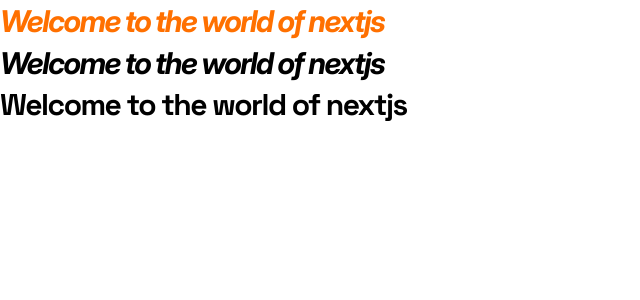
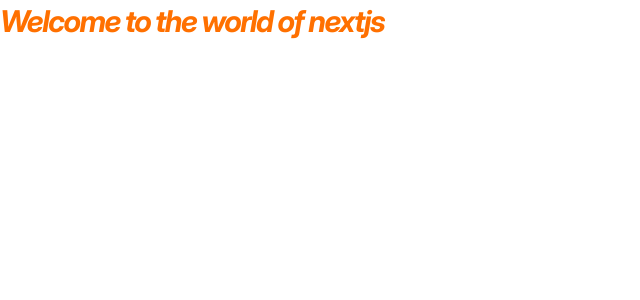
Before and after one commit to manishpun08/Devflow, a Next.js app: page / in a window 1280 px wide. Shown: the top 300 px of the page, without its empty margins (0-640 px from the left). Built offline with nearby package versions, Linux system fonts and the light colour scheme.

Commit message:
Installation of next-theme

```diff
--- a/app/layout.tsx
+++ b/app/layout.tsx
@@ -1,6 +1,8 @@
 import type { Metadata } from 'next';
 import localFont from 'next/font/local';
 import './globals.css';
+import React from 'react';
+import ThemeProvider from '@/context/Theme';
 
 const inter = localFont({
   src: './fonts/InterVF.ttf',
@@ -28,11 +30,18 @@
   children: React.ReactNode;
 }>) {
   return (
-    <html lang="en">
+    <html lang="en" suppressHydrationWarning>
       <body
         className={`${inter.className} ${spaceGrotesk.variable}  antialiased`}
       >
-        {children}
+        <ThemeProvider
+          attribute="class"
+          defaultTheme="system"
+          enableSystem
+          disableTransitionOnChange
+        >
+          {children}
+        </ThemeProvider>
       </body>
     </html>
   );
--- a/app/page.tsx
+++ b/app/page.tsx
@@ -3,11 +3,7 @@
 const Home = () => {
   return (
     <>
-      <h1 className="h1-bold text-primary-500 font-black">
-        Welcome to the world of nextjs
-      </h1>
-      <h1 className="h1-bold font-inter">Welcome to the world of nextjs</h1>
-      <h1 className="h1-bold font-space-grotesk">
+      <h1 className="h1-bold font-black text-primary-500">
         Welcome to the world of nextjs
       </h1>
     </>
--- /dev/null
+++ b/context/Theme.tsx
@@ -0,0 +1,9 @@
+import { ThemeProviderProps } from 'next-themes';
+import { ThemeProvider as NextThemesProvider } from 'next-themes';
+import React from 'react';
+
+const ThemeProvider = ({ children, ...props }: ThemeProviderProps) => {
+  return <NextThemesProvider {...props}>{children}</NextThemesProvider>;
+};
+
+export default ThemeProvider;
```
Also changed, not shown: package.json (+7 -1 lines), 1 other file (tests, documents, lock files or other folders).
